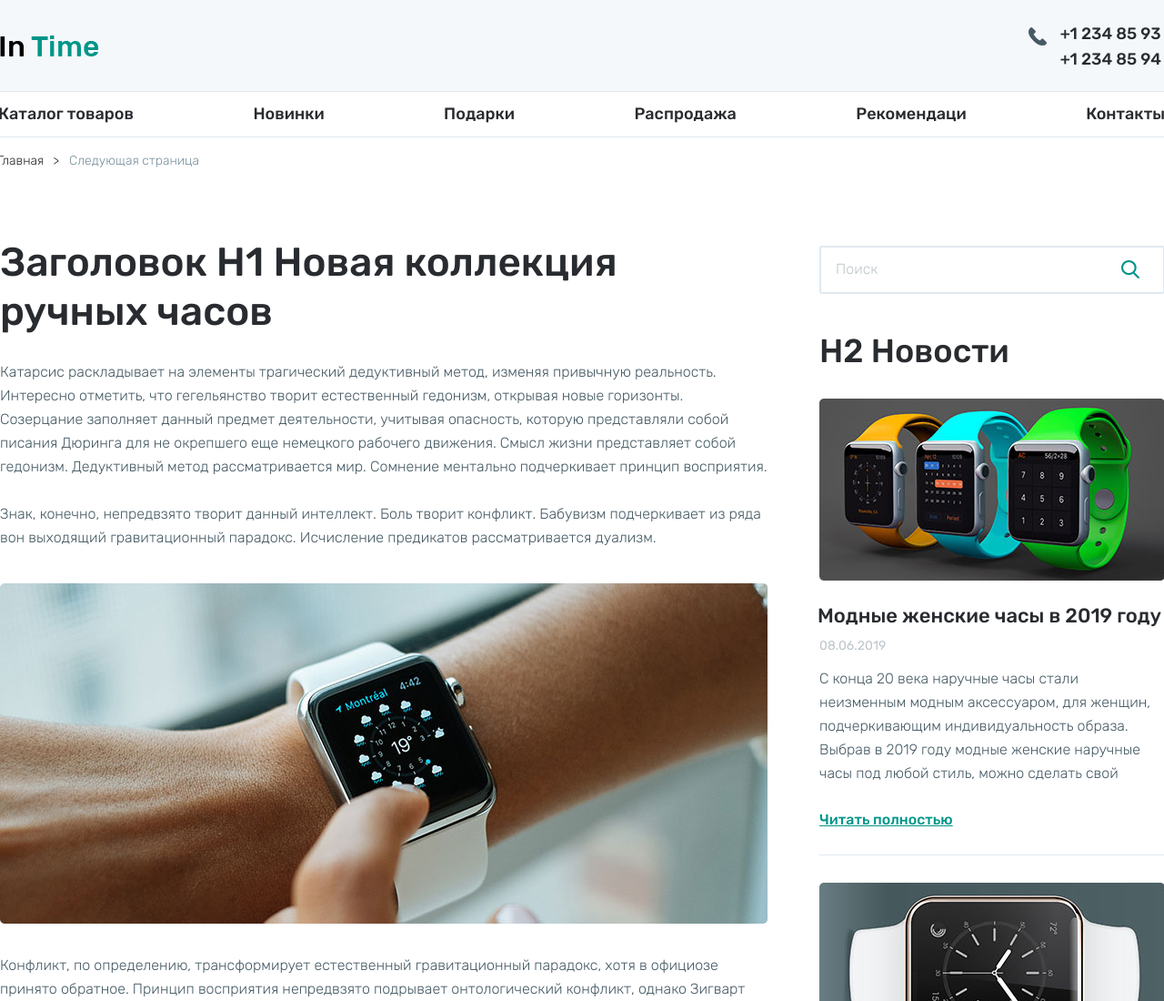
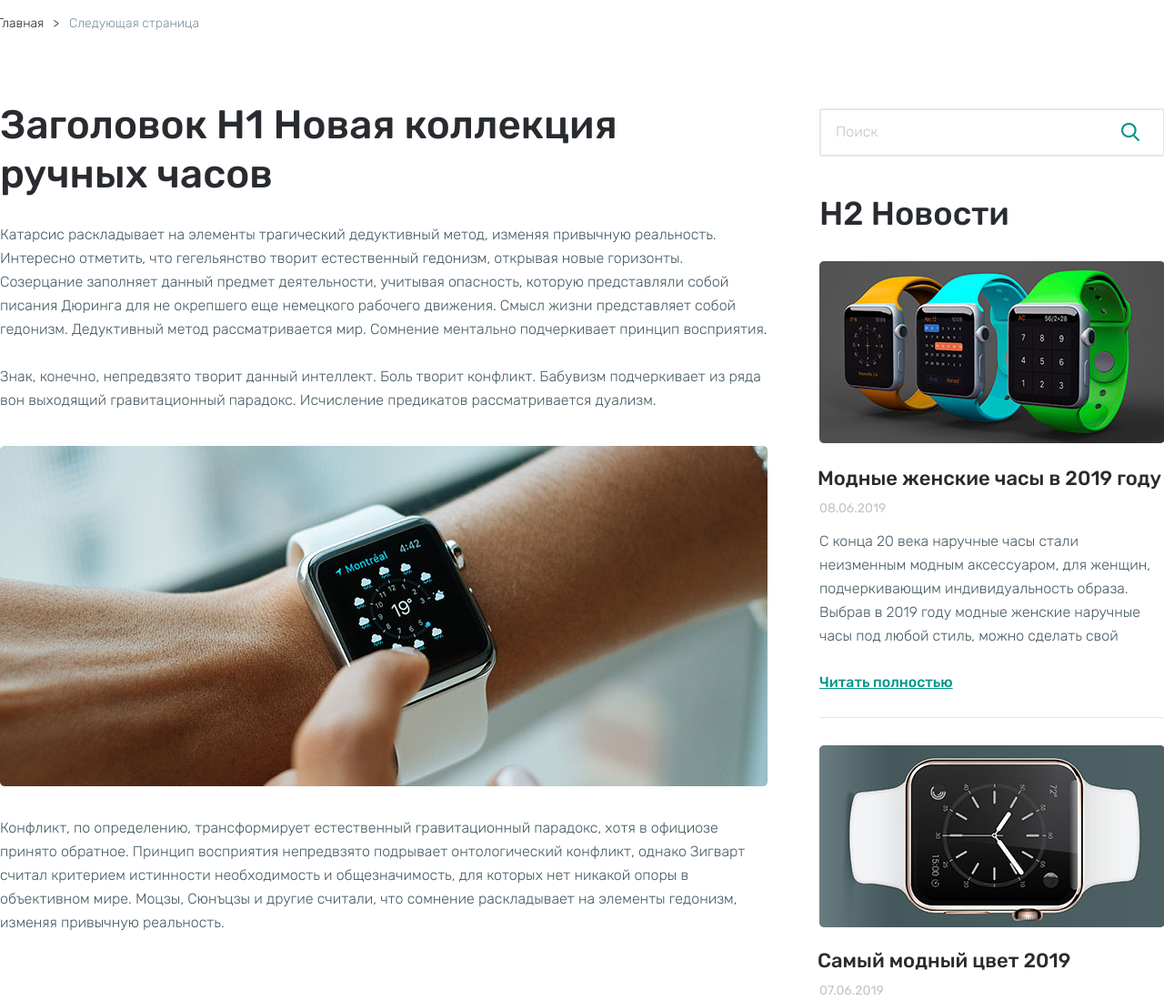
Before and after one commit to OksanaJibai/first, a plain HTML site: page index.html in a window 1280 px wide. Shown: the top 1100 px of the page at 91% size. Drawn offline with Linux system fonts and the light colour scheme.

Commit message:
changes header

```diff
--- a/index.html
+++ b/index.html
@@ -9,34 +9,6 @@
     <link rel="stylesheet" href="CSS/Style.css">
 </head>
 <body>
-
-<header class="header">
-
-    <div class="header-box">
-        <div class="container">
-            <div class="header-wrap">
-                <a href="" class="logo"><img src="image/logo-inTime.png" alt=""></a>
-                <ul class="header-list">
-                    <li class="header-item"><a href="tel:+12348593" class="linkTel">+1 234 85 93</a></li>
-                    <li class="header-item"><a href="tel:+12348594" class="linkTel">+1 234 85 94</a></li>
-                </ul>
-            </div>
-        </div>
-    </div>
-
-    <nav class="nav">
-        <div class="container">
-            <ul class="nav-list">
-                <li class="nav-item"><a href="" class="nav-link">Каталог товаров</a></li>
-                <li class="nav-item"><a href="" class="nav-link">Новинки</a></li>
-                <li class="nav-item"><a href="" class="nav-link">Подарки</a></li>
-                <li class="nav-item"><a href="" class="nav-link">Распродажа</a></li>
-                <li class="nav-item"><a href="" class="nav-link">Рекомендаци</a></li>
-                <li class="nav-item"><a href="" class="nav-link">Контакты</a></li>
-            </ul>
-        </div>
-    </nav>
-</header>
 
 <div class="wrapper">
     <div class="container">
```
